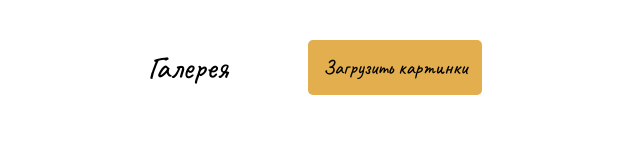
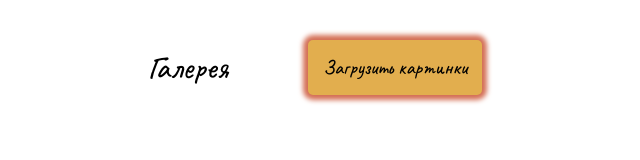
Before and after one commit to Rik177/Shaboltas-module-8, a plain HTML site: page index.html in a window 1280 px wide. Both pictures are taken after a click on the button "Загрузить картинки". Shown: the whole page, without its empty margins (325-965 px from the left). Drawn offline with Linux system fonts and the light colour scheme; no server answers.

Commit message:
fix focus

```diff
--- a/styles/style.css
+++ b/styles/style.css
@@ -31,6 +31,10 @@
 
 .header__button:hover {
     transform: scale(1.07);
+
+}
+.header__button:focus {
+    box-shadow: 0 0 5px 5px #d46f55 ;
 }
 
 .gallery {
```
